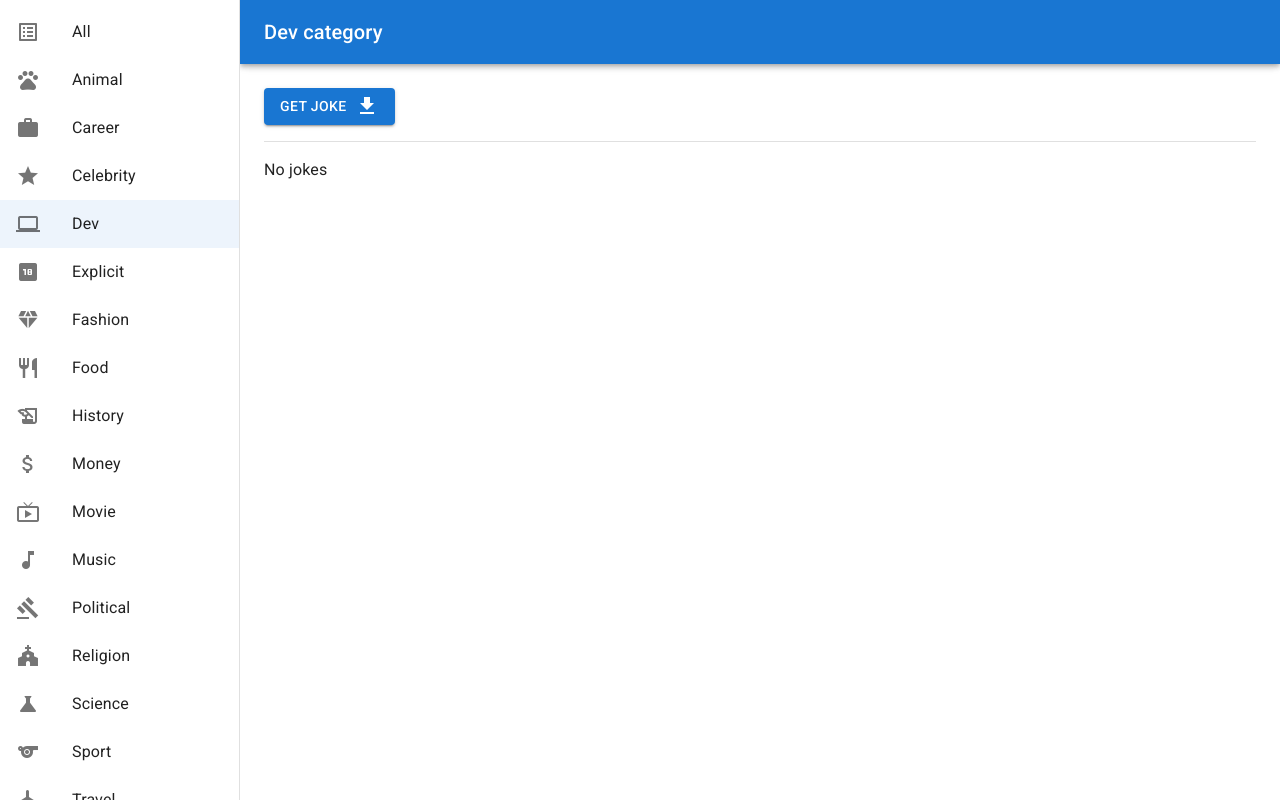
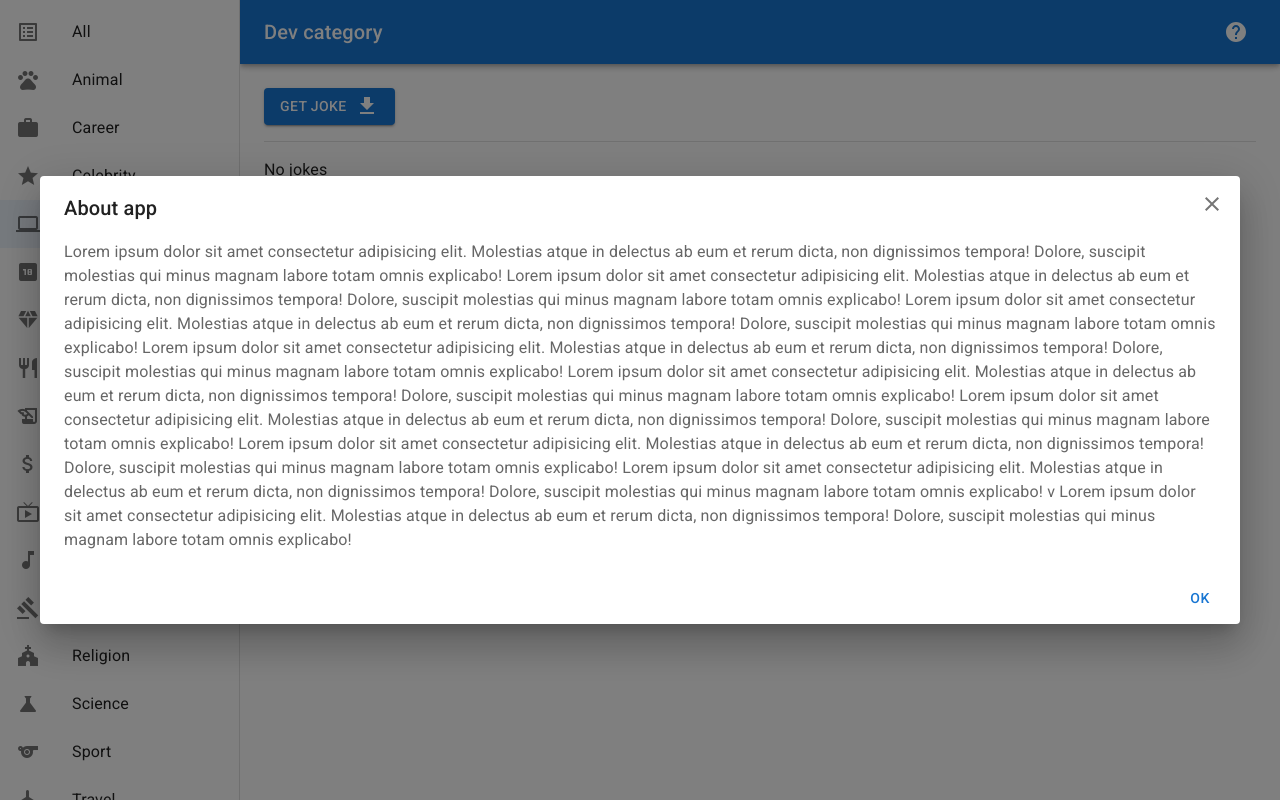
Before and after one commit to DeniLark/chuck-norris-jokes, a React (Vite) app: page / in a window 1280 px wide. Built offline with nearby package versions, Linux system fonts and the light colour scheme.

Commit message:
added dialog about app

```diff
--- a/src/App.tsx
+++ b/src/App.tsx
@@ -6,8 +6,9 @@ import AppMain from "./Components/AppMain"
 import AppDrawer from "./Components/AppDrawer"
 import AppHeader from "./Components/AppHeader"
 import AppSnackbar from "./Components/AppSnackbar"
+import AppFAB from "./Components/AppFAB"
+import AppDialogAbout from "./Components/AppDialogAbout"
 import { drawerWidth } from "./constants"
-import AppFAB from "./Components/AppFAB"
 
 function App() {
   const [mobileOpen, setMobileOpen] = useState(false)
@@ -31,6 +32,8 @@ function App() {
 
       <AppSnackbar />
 
+      <AppDialogAbout />
+
       <AppFAB />
     </Box>
   )
--- /dev/null
+++ b/src/Components/AppDialogAbout.tsx
@@ -0,0 +1,90 @@
+import {
+  Button,
+  Dialog,
+  DialogActions,
+  DialogContent,
+  DialogContentText,
+  DialogTitle,
+  IconButton,
+} from "@mui/material"
+import CloseIcon from "@mui/icons-material/Close"
+
+import {
+  useAppDispatch,
+  useAppSelector,
+} from "../store/hooks"
+import { closeDialogAboutApp } from "../store/slices/appSlice"
+
+function AppDialogAbout() {
+  const isOpen = useAppSelector(
+    (state) => state.app.isDialogAboutApp
+  )
+  const dispatch = useAppDispatch()
+  const closeDialog = () => dispatch(closeDialogAboutApp())
+
+  return (
+    <Dialog open={isOpen} maxWidth="lg">
+      <DialogTitle>
+        About app
+        <IconButton
+          sx={{
+            position: "absolute",
+            top: 8,
+            right: 8,
+          }}
+          onClick={closeDialog}
+        >
+          <CloseIcon />
+        </IconButton>
+      </DialogTitle>
+      <DialogContent>
+        <DialogContentText>
+          Lorem ipsum dolor sit amet consectetur adipisicing
+          elit. Molestias atque in delectus ab eum et rerum
+          dicta, non dignissimos tempora! Dolore, suscipit
+          molestias qui minus magnam labore totam omnis
+          explicabo! Lorem ipsum dolor sit amet consectetur
+          adipisicing elit. Molestias atque in delectus ab
+          eum et rerum dicta, non dignissimos tempora!
+          Dolore, suscipit molestias qui minus magnam labore
+          totam omnis explicabo! Lorem ipsum dolor sit amet
+          consectetur adipisicing elit. Molestias atque in
+          delectus ab eum et rerum dicta, non dignissimos
+          tempora! Dolore, suscipit molestias qui minus
+          magnam labore totam omnis explicabo! Lorem ipsum
+          dolor sit amet consectetur adipisicing elit.
+          Molestias atque in delectus ab eum et rerum dicta,
+          non dignissimos tempora! Dolore, suscipit
+          molestias qui minus magnam labore totam omnis
+          explicabo! Lorem ipsum dolor sit amet consectetur
+          adipisicing elit. Molestias atque in delectus ab
+          eum et rerum dicta, non dignissimos tempora!
+          Dolore, suscipit molestias qui minus magnam labore
+          totam omnis explicabo! Lorem ipsum dolor sit amet
+          consectetur adipisicing elit. Molestias atque in
+          delectus ab eum et rerum dicta, non dignissimos
+          tempora! Dolore, suscipit molestias qui minus
+          magnam labore totam omnis explicabo! Lorem ipsum
+          dolor sit amet consectetur adipisicing elit.
+          Molestias atque in delectus ab eum et rerum dicta,
+          non dignissimos tempora! Dolore, suscipit
+          molestias qui minus magnam labore totam omnis
+          explicabo! Lorem ipsum dolor sit amet consectetur
+          adipisicing elit. Molestias atque in delectus ab
+          eum et rerum dicta, non dignissimos tempora!
+          Dolore, suscipit molestias qui minus magnam labore
+          totam omnis explicabo! v Lorem ipsum dolor sit
+          amet consectetur adipisicing elit. Molestias atque
+          in delectus ab eum et rerum dicta, non dignissimos
+          tempora! Dolore, suscipit molestias qui minus
+          magnam labore totam omnis explicabo!
+        </DialogContentText>
+      </DialogContent>
+      <DialogActions>
+        <Button onClick={closeDialog}>OK</Button>
+      </DialogActions>
+    </Dialog>
+  )
+}
+
+export default AppDialogAbout
--- a/src/Components/AppHeader.tsx
+++ b/src/Components/AppHeader.tsx
@@ -5,8 +5,14 @@ import {
   Typography,
 } from "@mui/material"
 import MenuIcon from "@mui/icons-material/Menu"
+import HelpIcon from "@mui/icons-material/Help"
+
 import { inflectionCategory } from "../utils"
-import { useAppSelector } from "../store/hooks"
+import {
+  useAppSelector,
+  useAppDispatch,
+} from "../store/hooks"
+import { openDialogAboutApp } from "../store/slices/appSlice"
 
 interface IProps {
   drawerWidth: number
@@ -21,6 +27,8 @@ function Header({
     (state) => state.app.currentCategory
   )
   const title = inflectionCategory(currentCategory || "")
+
+  const dispatch = useAppDispatch()
 
   return (
     <AppBar
@@ -47,10 +55,17 @@ function Header({
             "&:first-letter": {
               textTransform: "uppercase",
             },
+            flexGrow: 1,
           }}
         >
           {title}
         </Typography>
+        <IconButton
+          color="inherit"
+          onClick={() => dispatch(openDialogAboutApp())}
+        >
+          <HelpIcon />
+        </IconButton>
       </Toolbar>
     </AppBar>
   )
--- a/src/store/slices/appSlice.ts
+++ b/src/store/slices/appSlice.ts
@@ -81,6 +81,7 @@ const appSlice = createSlice({
     jokes: loadJokes(),
     isSnackBar: false,
     textSnackBar: "",
+    isDialogAboutApp: true,
   },
   reducers: {
     changeCategory: (
@@ -121,6 +122,12 @@ const appSlice = createSlice({
       state.isSnackBar = false
       state.textSnackBar = ""
     },
+    openDialogAboutApp: (state) => {
+      state.isDialogAboutApp = true
+    },
+    closeDialogAboutApp: (state) => {
+      state.isDialogAboutApp = false
+    },
   },
 })
 
@@ -136,5 +143,7 @@ export const {
   removeJoke,
   openSnackbar,
   closeSnackbar,
+  openDialogAboutApp,
+  closeDialogAboutApp,
 } = appSlice.actions
 export default appSlice.reducer
```
